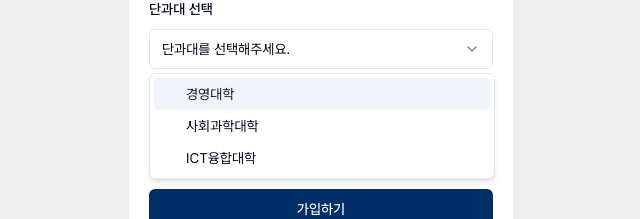
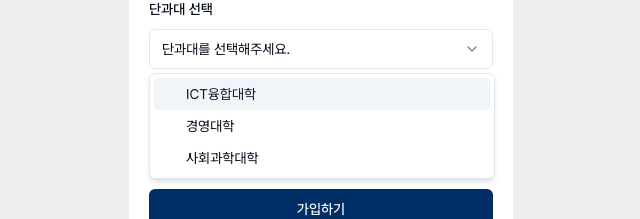
Before and after one commit to developthreefeet/big-brother-FE, a Next.js app: page /signUp in a window 1280 px wide. Both pictures are taken after a click on the button "단과대를 선택해주세요.". Shown: the part 581-800 px from the top of the page, without its empty margins (319-959 px from the left). Built offline with nearby package versions, Linux system fonts and the light colour scheme.

Commit message:
feature: 회원가입 페이지 단과대, 학과 선택 select 파일component 분리

```diff
--- a/src/app/signUp/page.tsx
+++ b/src/app/signUp/page.tsx
@@ -15,18 +15,15 @@ import {
   InputOTPGroup,
   InputOTPSlot,
 } from '@/shared/ui/ui/input-otp';
-import {
-  Select,
-  SelectTrigger,
-  SelectValue,
-  SelectContent,
-  SelectItem,
-  SelectGroup,
-} from '@/shared/ui/ui/select';
+import SelectComponent from '@/views/signUp/SelectComponent';
+
 import { useForm } from 'react-hook-form';
 
 const Page = () => {
   const form = useForm();
+
+  const collageItems = ['ICT융합대학', '경영대학', '사회과학대학'];
+  const departmentItems = ['융합소프트웨어학부', '법학과', '경영학과'];
 
   return (
     <>
@@ -70,7 +67,6 @@ const Page = () => {
               </FormItem>
             )}
           />
-
           <div className="space-y-2">
             <p className="text-sm cursor-default">인증 번호</p>
             <InputOTP maxLength={6}>
@@ -110,22 +106,10 @@ const Page = () => {
                 <FormItem>
                   <FormLabel>단과대 선택</FormLabel>
                   <FormControl>
-                    <Select>
-                      <SelectTrigger>
-                        <SelectValue placeholder="단과대를 선택해주세요." />
-                      </SelectTrigger>
-                      <SelectContent>
-                        <SelectGroup>
-                          <SelectItem value="경영대학">경영대학</SelectItem>
-                          <SelectItem value="사회과학대학">
-                            사회과학대학
-                          </SelectItem>
-                          <SelectItem value="ICT융합대학">
-                            ICT융합대학
-                          </SelectItem>
-                        </SelectGroup>
-                      </SelectContent>
-                    </Select>
+                    <SelectComponent
+                      placeholder="단과대를 선택해주세요."
+                      items={collageItems}
+                    />
                   </FormControl>
                   <FormMessage />
                 </FormItem>
@@ -138,20 +122,10 @@ const Page = () => {
                 <FormItem>
                   <FormLabel>학과 선택</FormLabel>
                   <FormControl>
-                    <Select>
-                      <SelectTrigger>
-                        <SelectValue placeholder="학과를 선택해주세요." />
-                      </SelectTrigger>
-                      <SelectContent>
-                        <SelectGroup>
-                          <SelectItem value="경영학과">경영학과</SelectItem>
-                          <SelectItem value="융합소프트웨어학부">
-                            융합소프트웨어학부
-                          </SelectItem>
-                          <SelectItem value="법학과">법학과</SelectItem>
-                        </SelectGroup>
-                      </SelectContent>
-                    </Select>
+                    <SelectComponent
+                      placeholder="학과를 선택해주세요."
+                      items={departmentItems}
+                    />
                   </FormControl>
                   <FormMessage />
                 </FormItem>
--- /dev/null
+++ b/src/views/signUp/SelectComponent.tsx
@@ -0,0 +1,34 @@
+import {
+  Select,
+  SelectTrigger,
+  SelectValue,
+  SelectContent,
+  SelectItem,
+  SelectGroup,
+} from '@/shared/ui/ui/select';
+
+interface SelectComponentProps {
+  placeholder: string;
+  items: string[];
+}
+
+const SelectComponent = ({ placeholder, items }: SelectComponentProps) => {
+  return (
+    <Select>
+      <SelectTrigger>
+        <SelectValue placeholder={placeholder} />
+      </SelectTrigger>
+      <SelectContent>
+        <SelectGroup>
+          {items.map((item, index) => (
+            <SelectItem key={index} value={item}>
+              {item}
+            </SelectItem>
+          ))}
+        </SelectGroup>
+      </SelectContent>
+    </Select>
+  );
+};
+
+export default SelectComponent;
```
